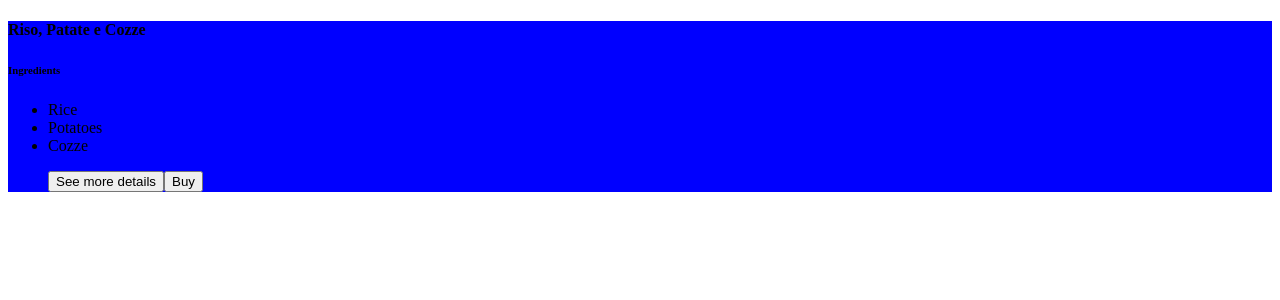
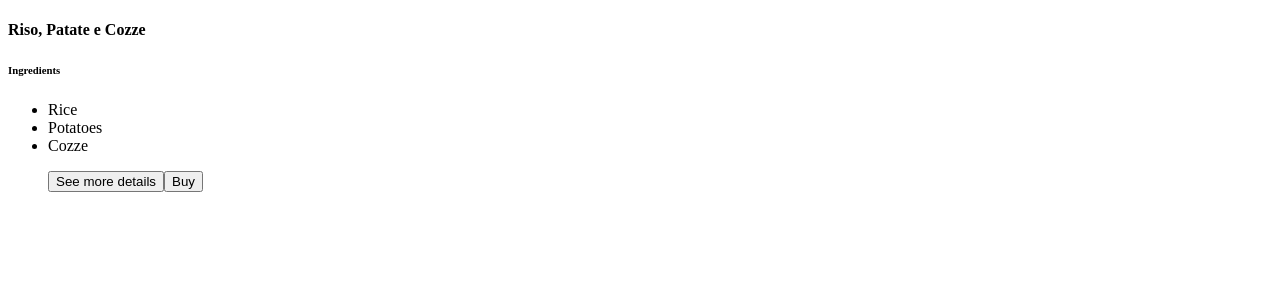
Before and after one commit to didof/myPosts, a React app in the folder hoc-compound-pattern/: page / in a window 1280 px wide. Shown: the top 300 px of the page. Built offline with nearby package versions, Linux system fonts and the light colour scheme.

Commit message:
md: wrote hoc-compound-pattern.md in italian

```diff
--- a/hoc-compound-pattern/src/App.js
+++ b/hoc-compound-pattern/src/App.js
@@ -4,7 +4,7 @@ import Card from './Card'
 
 function App() {
   return (
-    <Card>
+    <Card analytics={{ id: '123', name: 'rpc' }}>
       <Card.Header>Riso, Patate e Cozze</Card.Header>
       <Card.Body more buy>
         <h6>Ingredients</h6>
--- a/hoc-compound-pattern/src/Card.js
+++ b/hoc-compound-pattern/src/Card.js
@@ -1,11 +1,11 @@
 import React from 'react'
-import withBlueBg from './withBlueBg'
+import withAnalytics from './withAnalytics'
 
 function Card({ children }) {
   return <article>{children}</article>
 }
 
-export default withBlueBg(Card, { Header, Body })
+export default withAnalytics(Card, { Header, Body })
 
 function Header({ children }) {
   return (
--- /dev/null
+++ b/hoc-compound-pattern/src/withAnalytics.js
@@ -0,0 +1,18 @@
+import React from 'react'
+
+function withAnalytics(Component, compounds) {
+  function WrappedComponent(props) {
+    // mock analytics call, add props as payload, etc.
+    console.log('Send Analytics', JSON.stringify(props.analytics))
+
+    return <Component {...props} />
+  }
+
+  Object.entries(compounds).forEach(([name, component]) => {
+    WrappedComponent[name] = component
+  })
+
+  return WrappedComponent
+}
+
+export default withAnalytics
--- a/hoc-compound-pattern/src/withBlueBg.js
+++ /dev/null
@@ -1,19 +0,0 @@
-import React from 'react'
-
-function withBlueBg(Component, compounds) {
-  function WrappedComponent(props) {
-    return (
-      <div style={{ backgroundColor: 'blue' }}>
-        <Component {...props} />
-      </div>
-    )
-  }
-
-  Object.entries(compounds).forEach(([name, component]) => {
-    WrappedComponent[name] = component
-  })
-
-  return WrappedComponent
-}
-
-export default withBlueBg
```
Also changed, not shown: 1 other file (tests, documents, lock files or other folders).
